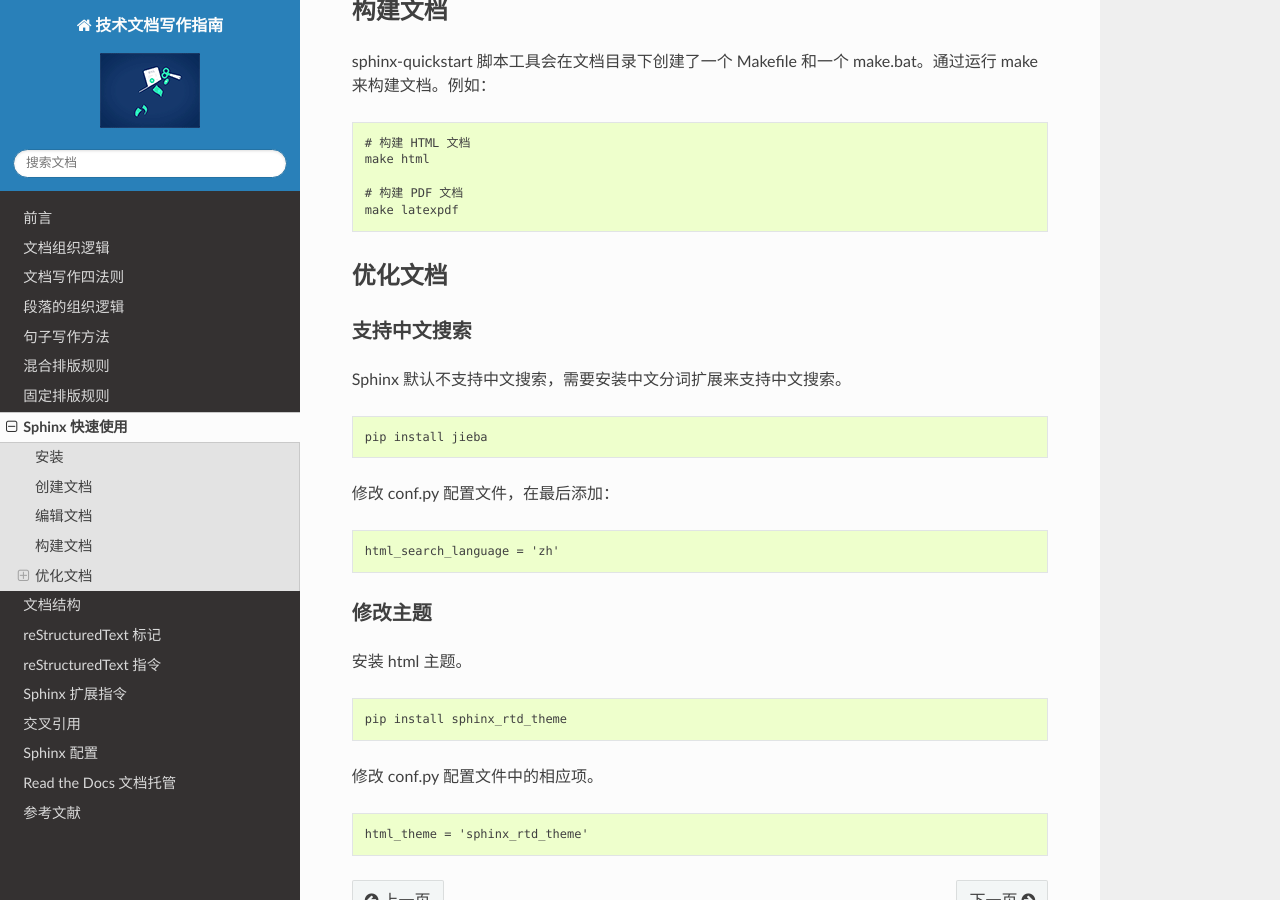
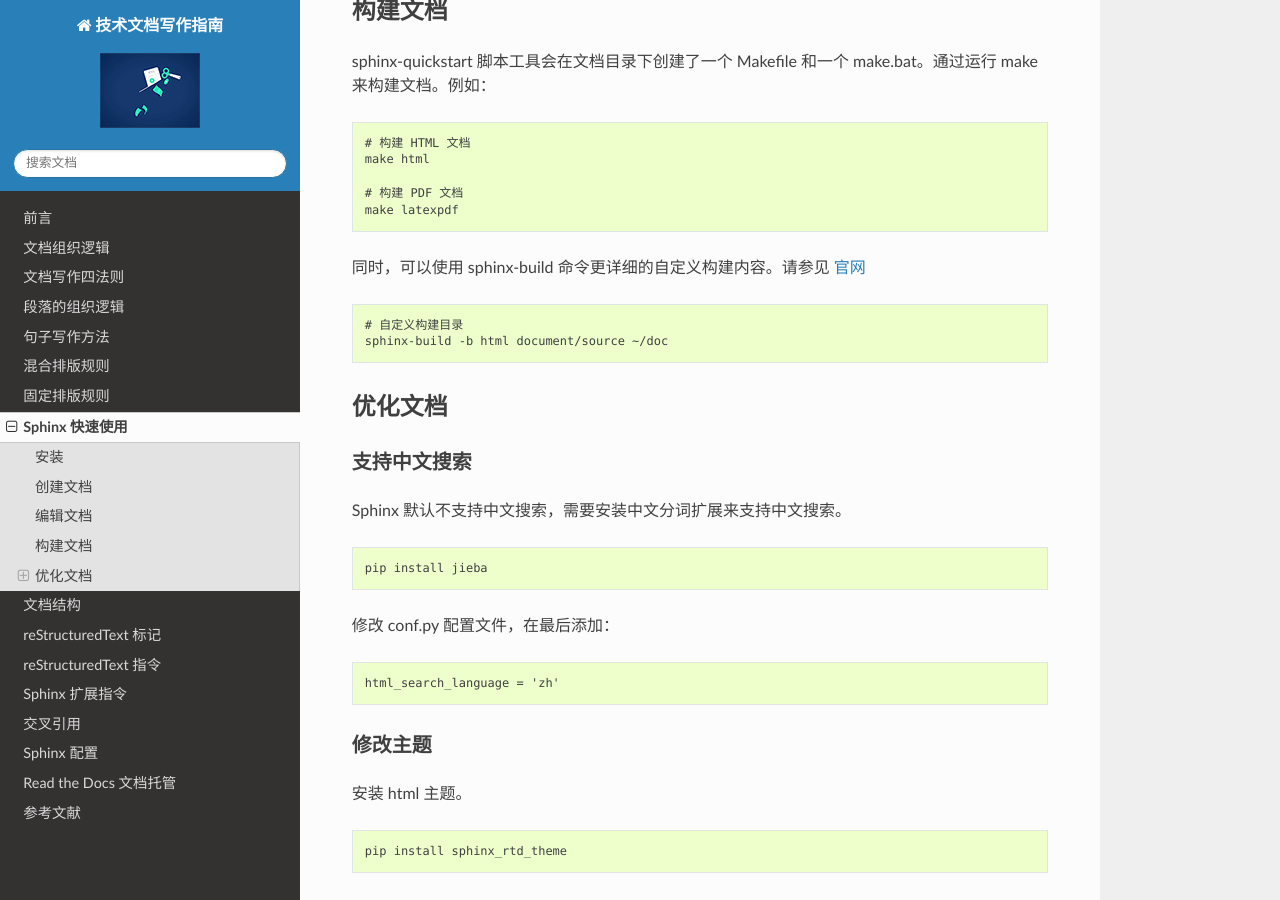
Before and after one commit to dongxg-top/write_the_document, a Sphinx documentation site: the page built from source/sphinx_started.rst, in a window 1280 px wide and 900 px high, scrolled down 1390 px. Built offline with Sphinx 7.4.7 and the Read the Docs theme 2.0.0, drawn with Linux system fonts in a browser that asks for light colours.

Commit message:
add sphinx-build

```diff
--- a/source/sphinx_started.rst
+++ b/source/sphinx_started.rst
@@ -72,6 +72,14 @@ sphinx-quickstart 脚本工具会在文档目录下创建了一个 Makefile 和
     # 构建 PDF 文档
     make latexpdf
 
+同时，可以使用 sphinx-build 命令更详细的自定义构建内容。请参见 `官网 <https://www.sphinx-doc.org/en/master/man/sphinx-build.html>`_
+
+::
+
+    # 自定义构建目录
+    sphinx-build -b html document/source ~/doc
+
+
 优化文档
 ************************************
 
```
